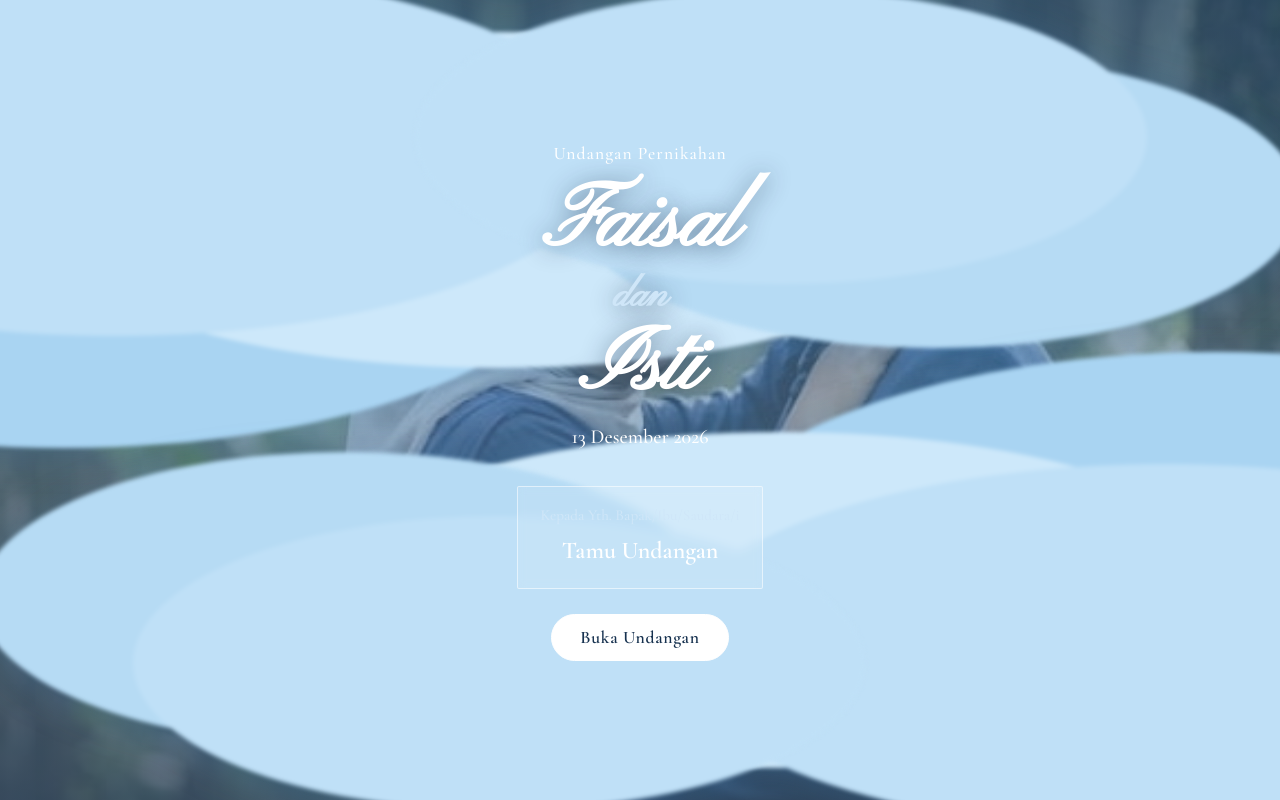
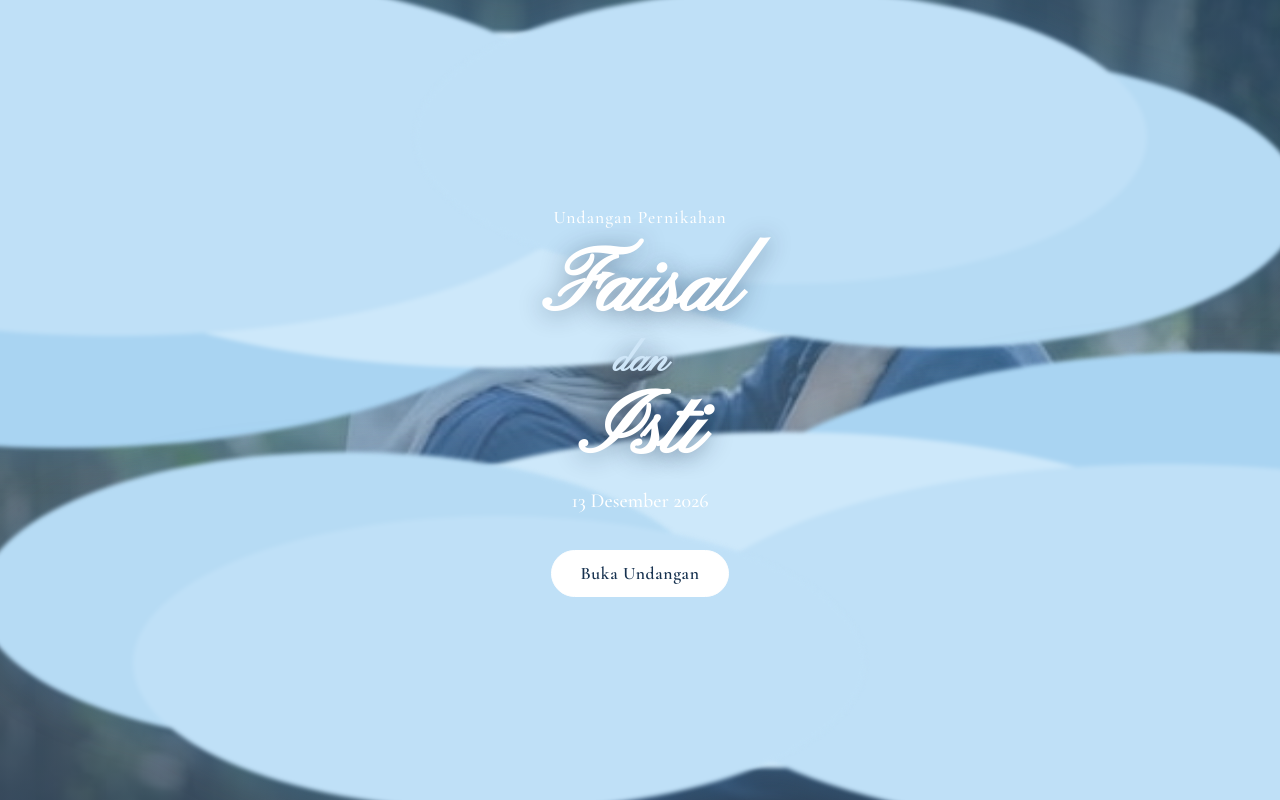
Before and after one commit to etcsal/faisal-isti, a plain HTML site: page index.html in a window 1280 px wide. Shown: the top 800 px of the page. Drawn offline with nearby package versions, Linux system fonts and the light colour scheme; no server answers.

Commit message:
Comment out guest div in index.html
Comment out the guest div section in the invitation.

```diff
--- a/index.html
+++ b/index.html
@@ -226,10 +226,10 @@ body.opened .hero-rise{animation:rise 1.6s .5s both cubic-bezier(.2,.7,.2,1)}
     <p class="small">Undangan Pernikahan</p>
     <h1 class="cover-names">Faisal<span>dan</span>Isti</h1>
     <p class="cover-date">13 Desember 2026</p>
-    <div class="guest">
+    <!-- <div class="guest">
       <small>Kepada Yth. Bapak/Ibu/Saudara/i</small>
       <strong id="guestName">Tamu Undangan</strong>
-    </div>
+    </div> -->
     <button class="btn light" id="openBtn" type="button">Buka Undangan</button>
   </div>
 </div>
```
